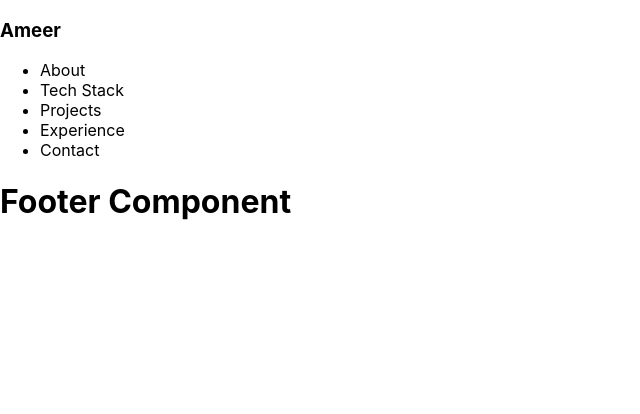
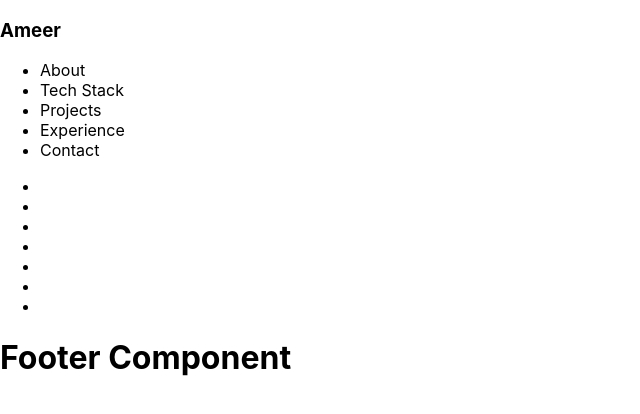
Before and after one commit to Ogirimah/potfolio, a React (Create React App) app in the folder new/: page / in a window 1280 px wide. Shown: the top 414 px of the page, without its empty margins (0-640 px from the left). Built offline with nearby package versions, Linux system fonts and the light colour scheme.

Commit message:
Add fontawesome to the project

```diff
--- a/new/package.json
+++ b/new/package.json
@@ -3,6 +3,10 @@
   "version": "0.1.0",
   "private": true,
   "dependencies": {
+    "@fortawesome/fontawesome-svg-core": "^6.4.0",
+    "@fortawesome/free-brands-svg-icons": "^6.4.0",
+    "@fortawesome/free-solid-svg-icons": "^6.4.0",
+    "@fortawesome/react-fontawesome": "^0.2.0",
     "@testing-library/jest-dom": "^5.16.5",
     "@testing-library/react": "^13.4.0",
     "@testing-library/user-event": "^13.5.0",
--- a/new/public/index.html
+++ b/new/public/index.html
@@ -24,6 +24,14 @@
       work correctly both with client-side routing and a non-root public URL.
       Learn how to configure a non-root public URL by running `npm run build`.
     -->
+    <!-- Fontawesome favicon -->
+    <script src="https://kit.fontawesome.com/6f1fd5c839.js" crossorigin="anonymous"></script>
+
+    <!-- Google fonts -->
+    <link rel="preconnect" href="https://fonts.googleapis.com">
+<link rel="preconnect" href="https://fonts.gstatic.com" crossorigin>
+<link href="https://fonts.googleapis.com/css2?family=Inter:wght@200;300;400;500;600;700&display=swap" rel="stylesheet">
+
     <title>React App</title>
   </head>
   <body>
--- a/new/src/components/Main.js
+++ b/new/src/components/Main.js
@@ -1,10 +1,22 @@
 import React from "react";
+
+import { FontAwesomeIcon } from "@fortawesome/react-fontawesome";
 
 export default function Navbar() {
     return (
     <body>
     <section>
-        <div></div>
+        <div>
+          <ul>
+            <li><FontAwesomeIcon icon={("linkedin")} /></li>
+            <li><FontAwesomeIcon icon={("github")} /></li>
+            <li></li>
+            <li><FontAwesomeIcon icon={("codepen")} /></li>
+            <li><FontAwesomeIcon icon={("twitter")} /></li>
+            <li><FontAwesomeIcon icon={("facebook")} /></li>
+            <li><FontAwesomeIcon icon={("instagram")} /></li>
+          </ul>
+        </div>
         <div></div>
         <div></div>
     </section>
--- a/new/src/index.js
+++ b/new/src/index.js
@@ -3,6 +3,13 @@ import ReactDOM from 'react-dom/client';
 import './index.css';
 import App from './App';
 import reportWebVitals from './reportWebVitals';
+
+// Font Awesome
+import { library } from '@fortawesome/fontawesome-svg-core';
+import { fab } from '@fortawesome/free-brands-svg-icons';
+import { fas } from '@fortawesome/free-solid-svg-icons';
+
+library.add(fab, fas);
 
 const root = ReactDOM.createRoot(document.getElementById('root'));
 root.render(
```
Also changed, not shown: 1 other file (tests, documents, lock files or other folders).
